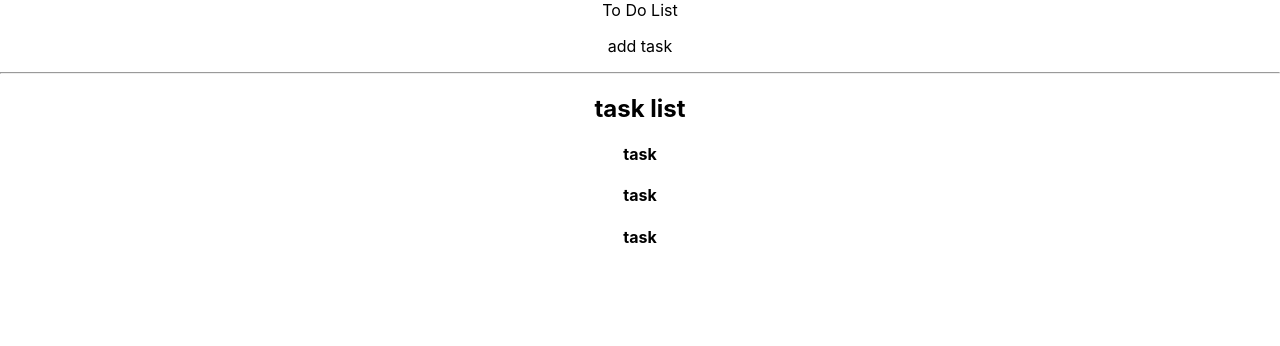
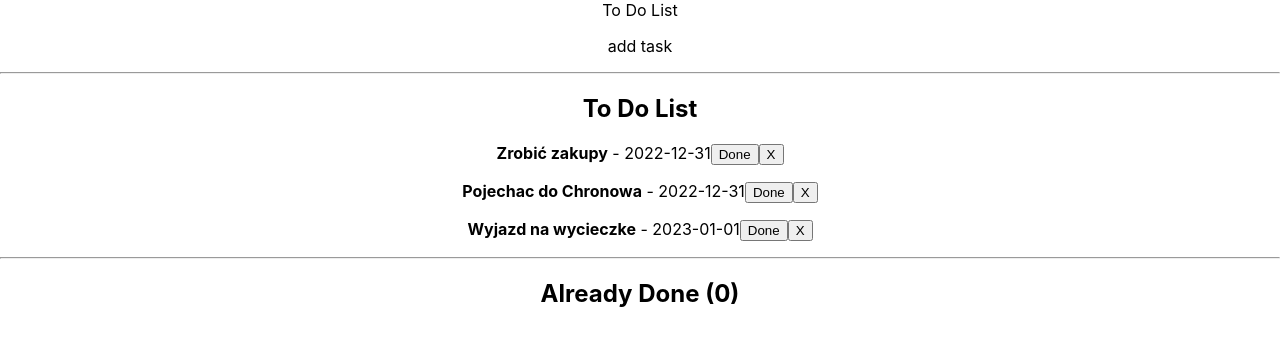
Before and after one commit to ArekeL/To_Do_App, a React (Create React App) app: page / in a window 1280 px wide. Shown: the top 346 px of the page. Built offline with nearby package versions, Linux system fonts and the light colour scheme.

Commit message:
Methods - remove and modify a task

```diff
--- a/src/components/App.js
+++ b/src/components/App.js
@@ -4,13 +4,76 @@ import TaskList from "./TaskList";
 import "./App.css";
 
 class App extends Component {
-	state = {};
+	state = {
+		tasks: [
+			{
+				id: 0,
+				text: "Zrobić zakupy",
+				date: "2022-12-31",
+				important: true,
+				active: true,
+				finishDate: null,
+			},
+			{
+				id: 1,
+				text: "Pojechac do Chronowa",
+				date: "2022-12-31",
+				important: false,
+				active: true,
+				finishDate: null,
+			},
+			{
+				id: 2,
+				text: "Wyjazd na wycieczke",
+				date: "2023-01-01",
+				important: true,
+				active: true,
+				finishDate: null,
+			},
+		],
+	};
+
+	changeTaskStatus = (id) => {
+		const tasks = Array.from(this.state.tasks);
+		tasks.forEach((task) => {
+			if (task.id === id) {
+				task.active = false;
+				task.finishDate = new Date().getTime();
+			}
+		});
+		this.setState({
+			tasks,
+		});
+		console.log(this.state.tasks);
+	};
+	deleteTask = (id) => {
+		// method 1
+		// const tasks = [...this.state.tasks];
+		// const index = tasks.findIndex((task) => task.id === id);
+		// tasks.splice(index, 1);
+
+		// this.setState({
+		// 	tasks,
+		// });
+
+		// method 2
+		let tasks = [...this.state.tasks];
+		tasks = tasks.filter((task) => task.id !== id);
+
+		this.setState({
+			tasks,
+		});
+	};
 	render() {
 		return (
 			<div className='App'>
 				<div>To Do List</div>
 				<AddTask />
-				<TaskList />
+				<TaskList
+					tasks={this.state.tasks}
+					changeStatus={this.changeTaskStatus}
+					deleteTask={this.deleteTask}
+				/>
 			</div>
 		);
 	}
--- a/src/components/Task.js
+++ b/src/components/Task.js
@@ -1,7 +1,16 @@
 import React from "react";
 
-const Task = () => {
-	return <h4>task</h4>;
+const Task = (props) => {
+	const { text, date, id } = props.task;
+	return (
+		<>
+			<p>
+				<strong>{text}</strong> - <span>{date}</span>
+				<button onClick={() => props.changeStatus(id)}>Done</button>
+				<button onClick={() => props.deleteTask(id)}>X</button>
+			</p>
+		</>
+	);
 };
 
 export default Task;
--- a/src/components/TaskList.js
+++ b/src/components/TaskList.js
@@ -1,12 +1,21 @@
 import React from "react";
 import Task from "./Task";
-const TaskList = () => {
+const TaskList = (props) => {
+	const tasks = props.tasks.map((task) => (
+		<Task
+			key={task.id}
+			task={task}
+			changeStatus={props.changeStatus}
+			deleteTask={props.deleteTask}
+		/>
+	));
 	return (
 		<div>
-			<h2>task list</h2>
-			<Task />
-			<Task />
-			<Task />
+			<h2>To Do List</h2>
+			{tasks}
+
+			<hr />
+			<h2>Already Done (0)</h2>
 		</div>
 	);
 };
```
